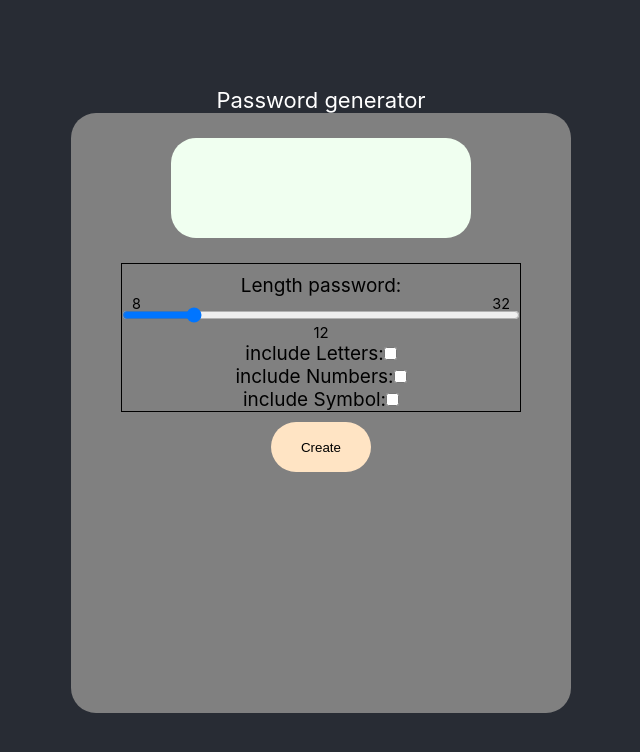
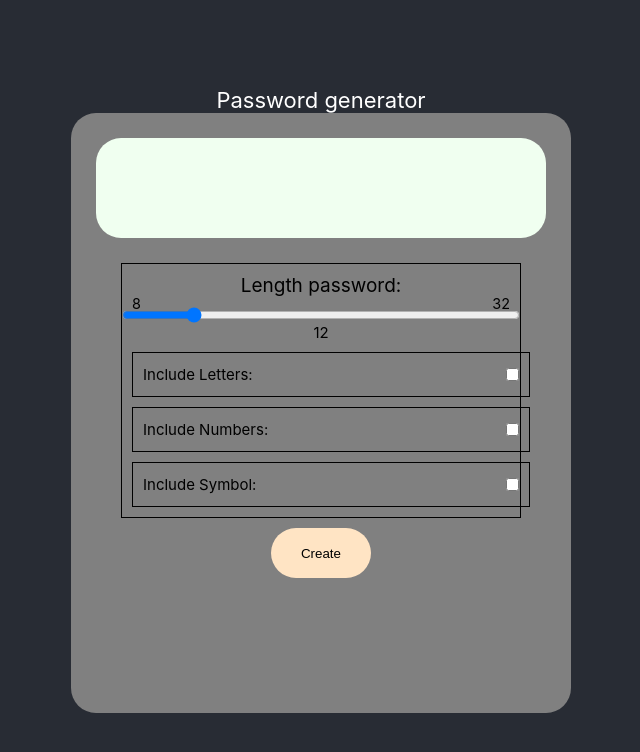
Before and after one commit to MarcinMG-web/PasswordGenerator, a React (Create React App) app: page / in a window 1280 px wide. Shown: the top 752 px of the page, without its empty margins (319-959 px from the left). Built offline with nearby package versions, Linux system fonts and the light colour scheme.

Commit message:
Add style to seating box

```diff
--- a/src/App.css
+++ b/src/App.css
@@ -30,7 +30,7 @@
   margin-left: auto;
   margin-right: auto;
   margin-top: 25px;
-  width: 300px;
+  width: 90%;
   height: 100px;
   background-color: honeydew;
   color: black;
@@ -95,3 +95,25 @@
 .range-slider-result {
   font-size: 15px;
 }
+
+.checkBox-container{
+  width: 100%;
+  height: 45px;
+
+  display: flex;
+  flex-direction: row;
+  justify-content: space-between;
+  align-items: center;
+  text-align: center;
+
+  border: 1px solid;
+
+  padding: 10px;
+  margin: 10px;
+}
+.checkBox-label{
+  font-size: 15px;
+}
+.checkBox-input{
+
+}
--- a/src/component/Box.js
+++ b/src/component/Box.js
@@ -75,28 +75,33 @@ const Box = () => {
           />
           <div className='range-slider-result'>{passwordLenght}</div>
         </div>
-        <div>
-          <label>include Letters:</label>
+
+        <div className ='checkBox-container'>
+          <label className ='checkBox-label'>Include Letters:</label>
           <input
             type='checkbox'
             checked={includeLetters}
             onChange={(e) => setIncludeLetters(e.target.checked)}
+            className ='checkBox-input'
           />
         </div>
-        <div>
-          <label>include Numbers:</label>
+
+        <div className ='checkBox-container'>
+          <label className ='checkBox-label'>Include Numbers:</label>
           <input
             type='checkbox'
             checked={includeNumbers}
             onChange={(e) => setIncludeNumbers(e.target.checked)}
+            className ='checkBox-input'
           />
         </div>
-        <div>
-          <label>include Symbol:</label>
+        <div className ='checkBox-container'>
+          <label className ='checkBox-label'>Include Symbol:</label>
           <input
             type='checkbox'
             checked={includeSymbol}
             onChange={(e) => setIncludeSymbols(e.target.checked)}
+            className ='checkBox-input'
           />
         </div>
       </div>
```
